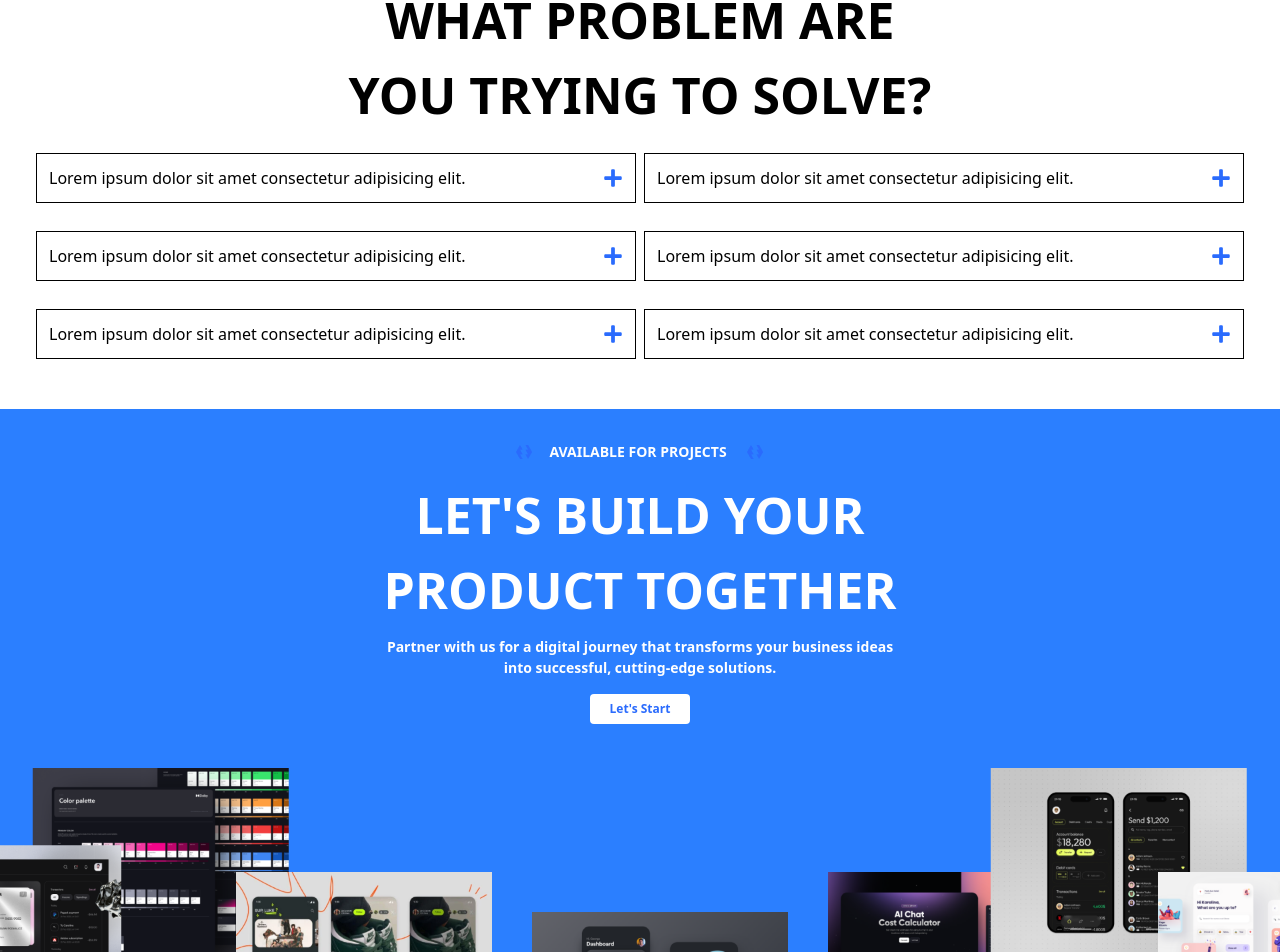
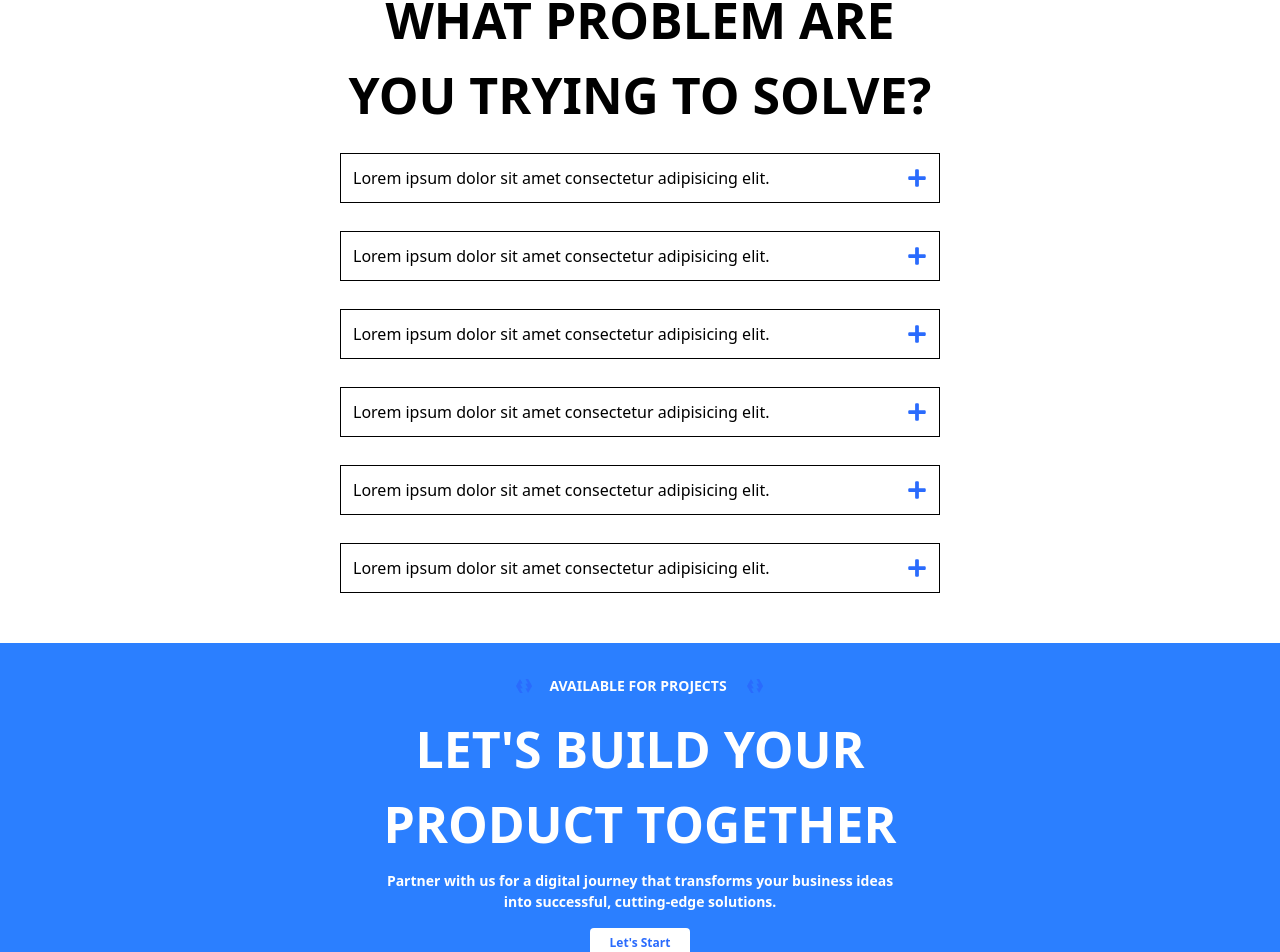
Before and after one commit to sachinchauhan4141/CloudSparrow, a React (Vite) app: page / in a window 1280 px wide. Shown: the part 6606-7558 px from the top of the page. Built offline with nearby package versions, Linux system fonts and the light colour scheme.

Commit message:
some fixes

```diff
--- a/src/components/TenthPage.jsx
+++ b/src/components/TenthPage.jsx
@@ -58,7 +58,7 @@ const TenthPage = () => {
           YOU TRYING TO SOLVE?
         </p>
       </div>
-      <div className='flex flex-wrap gap-[8px] items-center justify-center mb-[50px]'>
+      <div className='flex flex-wrap gap-[8px] items-center justify-center mb-[50px]  '>
         <Card />
         <Card />
         <Card />
@@ -72,7 +72,7 @@ const TenthPage = () => {
 
 const Card = () => {
   return (
-    <div className='flex items-center justify-between w-[100%] sm:w-[600px] p-3 mt-5 border'>
+    <div className='flex items-center justify-between w-[100%] sm:w-[600px] p-3 mt-5 border sm:mx-10 md:mx-10 mx-2'>
       <p className="text-sm sm:text-base">Lorem ipsum dolor sit amet consectetur adipisicing elit.</p>
       <FaPlus className='text-[#2A6BFD] text-xl' />
     </div>
```
